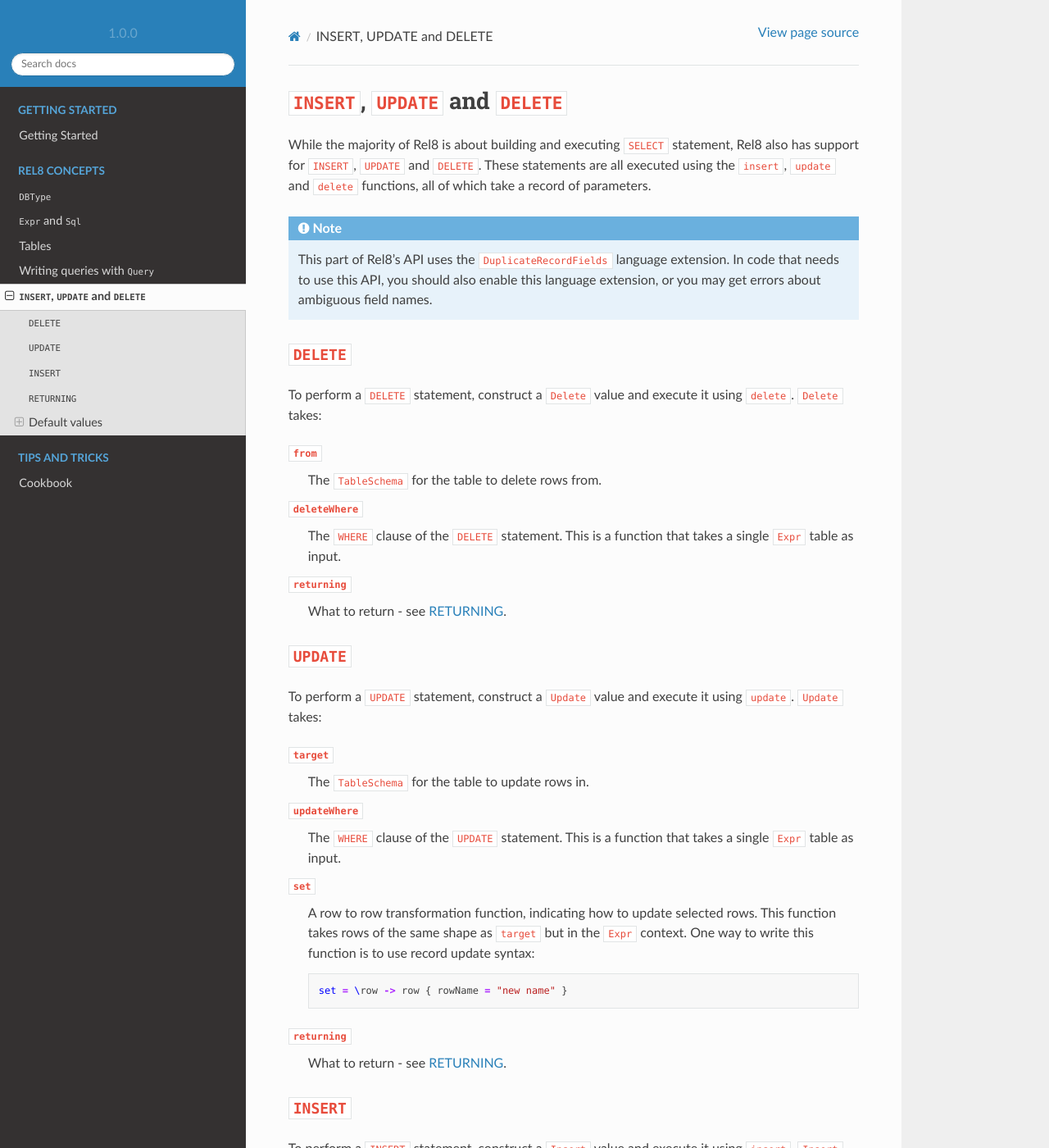
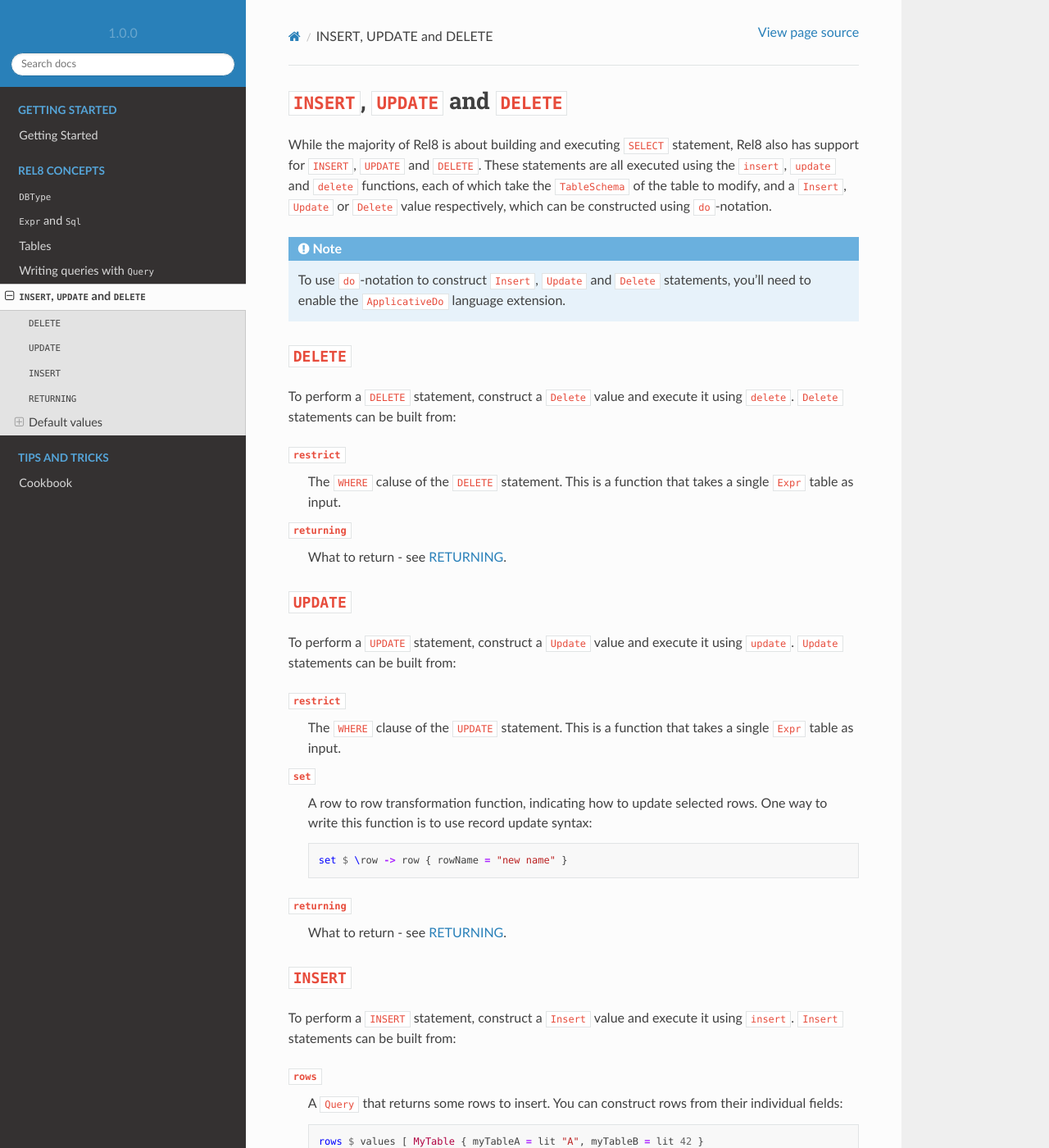
Before and after one commit to circuithub/rel8, a Sphinx documentation site: the page built from docs/concepts/insert.rst, in a window 1280 px wide and 1400 px high. Shown: the whole window at 82% size. Built offline with Sphinx 7.4.7 and the Read the Docs theme 2.0.0, drawn with Linux system fonts in a browser that asks for light colours; some of the changed text lies outside the part shown.

Commit message:
Replace Delete, Insert and Update GADTs with an Applicative DSL

```diff
--- a/docs/concepts/insert.rst
+++ b/docs/concepts/insert.rst
@@ -4,25 +4,23 @@
 While the majority of Rel8 is about building and executing ``SELECT``
 statement, Rel8 also has support for ``INSERT``, ``UPDATE`` and ``DELETE``.
 These statements are all executed using the ``insert``, ``update`` and
-``delete`` functions, all of which take a record of parameters.
+``delete`` functions, each of which take the ``TableSchema`` of the table to
+modify, and a ``Insert``, ``Update`` or ``Delete`` value respectively, which
+can be constructed using ``do``-notation.
 
 .. note::
 
-   This part of Rel8's API uses the ``DuplicateRecordFields`` language
-   extension. In code that needs to use this API, you should also enable this
-   language extension, or you may get errors about ambiguous field names.
+   To use ``do``-notation to construct ``Insert``, ``Update`` and ``Delete``
+   statements, you'll need to enable the ``ApplicativeDo`` language extension.
 
 ``DELETE``
 ----------
 
 To perform a ``DELETE`` statement, construct a ``Delete`` value and execute it
-using ``delete``. ``Delete`` takes:
+using ``delete``. ``Delete`` statements can be built from:
 
-``from``
-  The ``TableSchema`` for the table to delete rows from.
-
-``deleteWhere``
-  The ``WHERE`` clause of the ``DELETE`` statement. This is a function that
+``restrict``
+  The ``WHERE`` caluse of the ``DELETE`` statement. This is a function that
   takes a single ``Expr`` table as input.
 
 ``returning``
@@ -32,21 +30,17 @@
 ----------
 
 To perform a ``UPDATE`` statement, construct a ``Update`` value and execute it
-using ``update``. ``Update`` takes:
+using ``update``. ``Update`` statements can be built from:
 
-``target``
-  The ``TableSchema`` for the table to update rows in.
-
-``updateWhere``
+``restrict``
   The ``WHERE`` clause of the ``UPDATE`` statement. This is a function that
   takes a single ``Expr`` table as input.
 
 ``set``
   A row to row transformation function, indicating how to update selected rows.
-  This function takes rows of the same shape as ``target`` but in the ``Expr``
-  context. One way to write this function is to use record update syntax::
+  One way to write this function is to use record update syntax::
 
-    set = \row -> row { rowName = "new name" }
+    set $ \row -> row { rowName = "new name" }
 
 ``returning``
   What to return - see :ref:`returning`.
@@ -55,30 +49,32 @@
 ----------
 
 To perform a ``INSERT`` statement, construct a ``Insert`` value and execute it
-using ``insert``. ``Insert`` takes:
-
-``into``
-  The ``TableSchema`` for the table to insert rows into.
+using ``insert``. ``Insert`` statements can be built from:
 
 ``rows``
-  The rows to insert. These are the same as ``into``, but in the ``Expr``
-  context. You can construct rows from their individual fields::
+  A ``Query`` that returns some rows to insert. You can construct rows from
+  their individual fields::
 
-    rows = values [ MyTable { myTableA = lit "A", myTableB = lit 42 }
+    rows $ values [ MyTable { myTableA = lit "A", myTableB = lit 42 }
 
   or you can use ``lit`` on a table value in the ``Result`` context::
 
-    rows = values [ lit MyTable { myTableA = "A", myTableB = 42 }
+    rows $ values [ lit MyTable { myTableA = "A", myTableB = 42 }
 
 ``onConflict``
   What should happen if an insert clashes with rows that already exist. This
   corresponds to PostgreSQL's ``ON CONFLICT`` clause. You can specify:
 
-  ``Abort``
-    PostgreSQL should abort the ``INSERT`` with an exception
+  ``doNothing``
+    PostgreSQL should silently drop rows that would conflict, but should still
+    insert rows that wouldn't.
 
-  ``DoNothing``
-    PostgreSQL should not insert the duplicate rows.
+  ``doUpdate``
+    PostgreSQL should update using any conflicting rows (using the ``Update``
+    statement) given to ``doUpdate``.
+
+  In the absence of an ``onConflict`` clause, PostgreSQL will throw an
+  exception if you try to insert a row that conflicts with an existing row.
 
 ``returning``
   What to return - see :ref:`returning`.
@@ -91,18 +87,16 @@
 PostgreSQL has the ability to return extra information after a ``DELETE``,
 ``INSERT`` or ``UPDATE`` statement by attaching a ``RETURNING`` clause. A common
 use of this clause is to return any automatically generated sequence values for
-primary key columns. Rel8 supports ``RETURNING`` clauses by filling in the
-``returning`` field and specifying a ``Projection``. A ``Projection`` is a row
-to row transformation, allowing you to project out a subset of fields.
+primary key columns. Rel8 supports ``RETURNING`` clauses with the ``returning``
+function, to which you give a function that selects the fields you want to be
+returned.
 
 For example, if we are inserting orders, we might want the order ids returned::
 
-  insert Insert
-    { into = orderSchema
-    , rows = values [ order ]
-    , onConflict = Abort
-    , returning = Projection orderId
-    }
+  insert orderSchema $ do
+    rows $ values [order]
+    orderIds <- returning orderId
+    pure orderIds
 
 Default values
 --------------
@@ -117,12 +111,10 @@
 default column values in inserts, you can use ``unsafeDefault`` to
 construct the ``DEFAULT`` expression::
 
-  insert Insert
-    { into = orderSchema
-    , rows = values [ Order { orderId = unsafeDefault, ... } ]
-    , onConflict = Abort
-    , returning = Projection orderId
-    }
+  insert orderSchema $ do
+    rows $ values [ Order { orderId = unsafeDefault, ... } ]
+    orderIds <- returning orderId
+    pure orderIds
 
 .. warning::
    As the name suggests, this is an unsafe operation. In particular, Rel8 is not
@@ -146,9 +138,7 @@
    next value from a sequence. This can be done in Rel8 by using the ``nextval``
    function::
 
-     insert Insert
-       { into = orderSchema
-       , rows = values [ Order { orderId = nextval "order_id_seq", ... } ]
-       , onConflict = Abort
-       , returning = Projection orderId
-       }
+     insert orderSchema $ do
+       rows $ values [ Order { orderId = nextval "order_id_seq", ... } ]
+       orderIds <- returning orderId
+       pure orderIds
```
Also changed, not shown: 10 other files.
